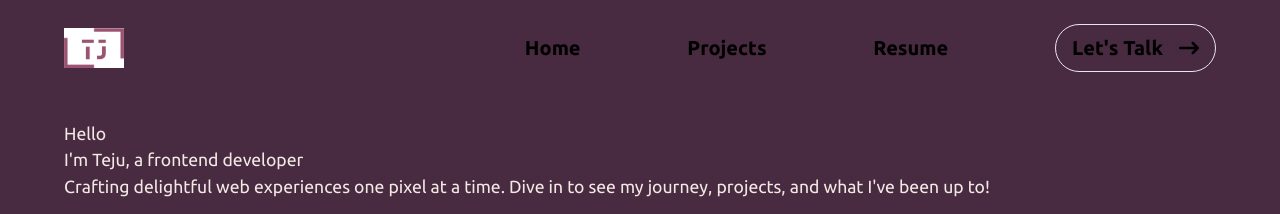
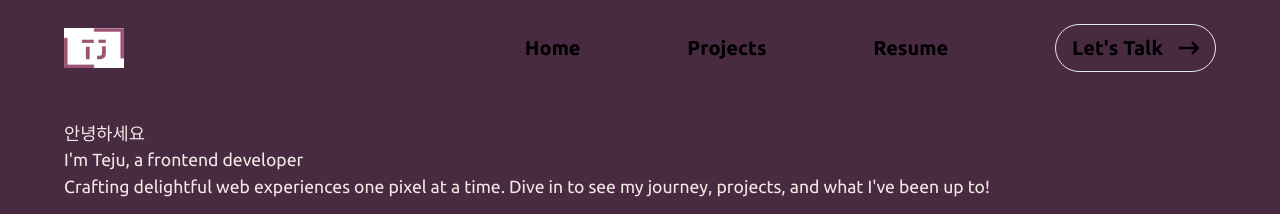
Before and after one commit to teju-doyin/portfolio, a React (Vite) app: page / in a window 1280 px wide. Shown: the top 214 px of the page. Built offline with nearby package versions, Linux system fonts and the light colour scheme.

Commit message:
testing the hello languages

```diff
--- a/src/components/Hero.jsx
+++ b/src/components/Hero.jsx
@@ -6,8 +6,8 @@ const Hero = () => {
     const [finished, setFinished] = useState(false);
 
     const [text] = useTypewriter({
-        // words: ['Hello','Hola', '안녕하세요','Bonjour','こんにちは','Ciao', '你好', 'Hello'],
-        words: ['Hello','Hola','Hello' ],
+        words: ['Hello','Hola', '안녕하세요','Bonjour','こんにちは','Ciao', '你好', 'Hello'],
+        // words: ['Hello','Hola','Hello' ],
         loop: 1,
         typeSpeed: 100,
         deleteSpeed: 80,
```
